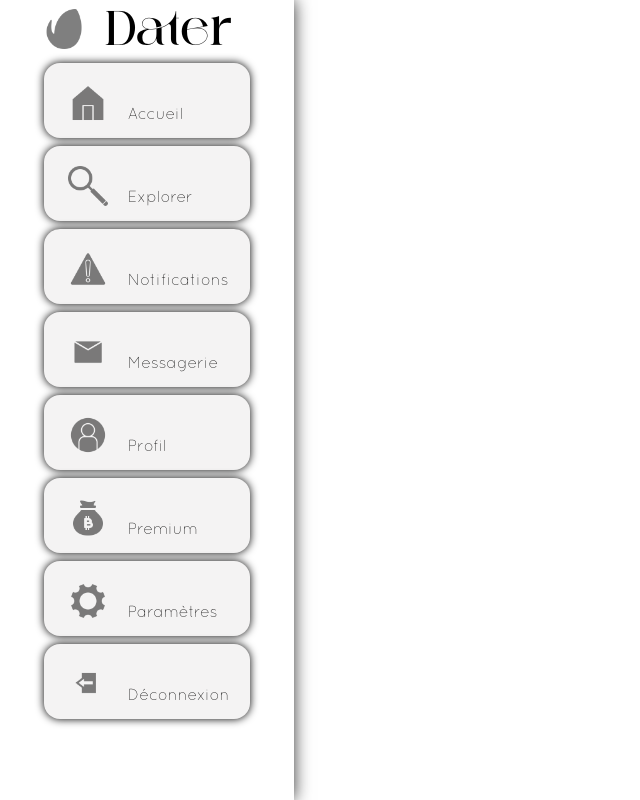
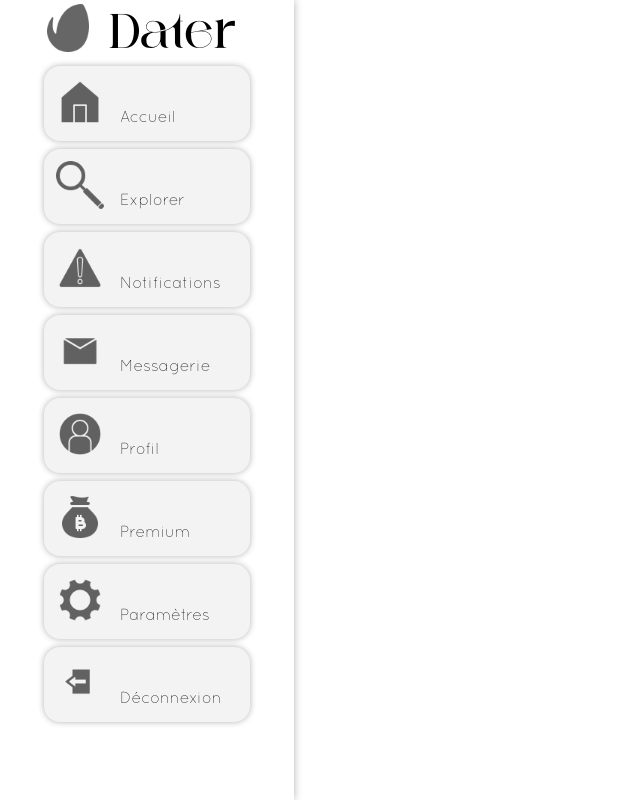
Before and after one commit to EsteAbzl/PhP-project, a PHP site: page /template.php in a window 1280 px wide. Shown: the whole page, without its empty margins (0-640 px from the left). Run offline with PHP 8.4, Linux system fonts and the light colour scheme.

Commit message:
template

```diff
--- a/template.php
+++ b/template.php
@@ -39,7 +39,7 @@
 
             padding: 0;
             background-color: white;
-            box-shadow: 0 0 2vh rgba(0, 0, 0, 0.8);
+            box-shadow: 0 0 1vh rgba(0, 0, 0, 0.3);
         }
 
 
@@ -61,16 +61,15 @@
         .boutons {
             display: flex;
             flex-direction: column;
-            height: 100%;
         }
 
         .bouton {
             margin-left: 15%;
             margin-top: 1vh;
-            padding: 2vh 0vh 2vh 8%;
+            padding: 1vh 0vh 2vh 4%;
             width: 70%;
             border-radius: 2vh;
-            box-shadow: 0 0 1vh rgba(0, 0, 0, 1);
+            box-shadow: 0 0 0.8vh rgba(0, 0, 0, 0.3);
             box-sizing: border-box;
 
             color: black;                 /* Couleur du bouton à modifier en fonction de DA */
@@ -91,11 +90,11 @@
         .image {
             position: relative;
             top: 0.5vh;
-            margin-right: 2.5vh;
+            margin-right: 2vh;
 
-            width: 5vh;
-            height: 5vh;
-            opacity: 0.5;
+            width: 6vh;
+            height: 6vh;
+            opacity: 0.6;
         }
     </style>
 </head>
```
